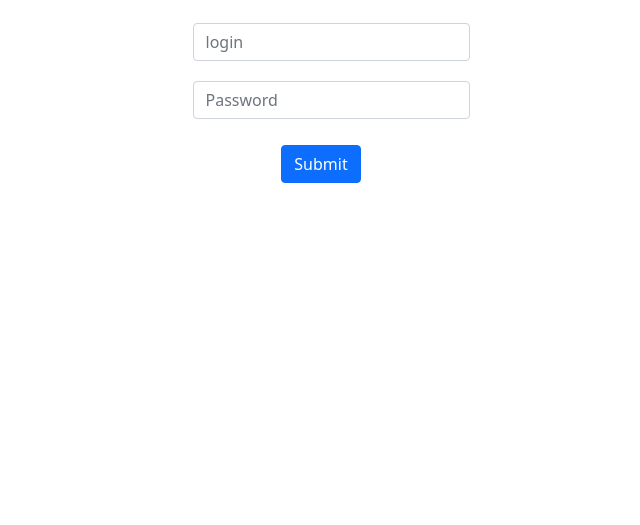
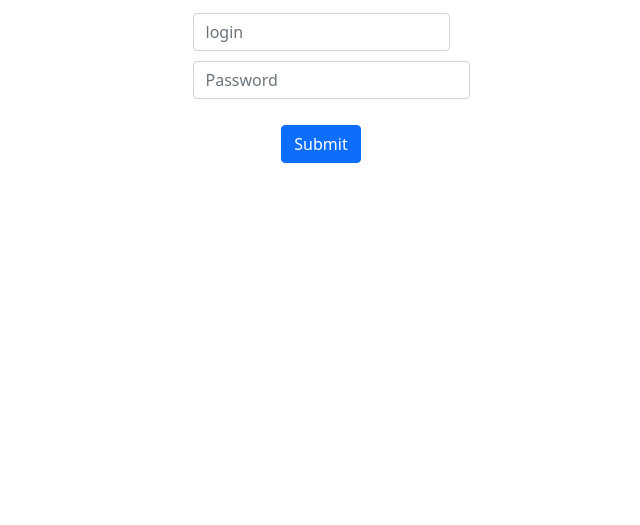
Before and after one commit to Dmitri611/Server, a website: page index.html in a window 1280 px wide. Shown: the part 275-800 px from the top of the page, without its empty margins (319-959 px from the left). Drawn offline with nearby package versions, Linux system fonts and the light colour scheme.

Commit message:
feat: complited task

```diff
--- a/index.html
+++ b/index.html
@@ -22,7 +22,7 @@
         <p class="fonts">Введите свои данные</p>
     </div>
         <div class="form-group">
-          <input type="login" class="form-control input" id="login"  placeholder="login" required>
+          <input type="login" class="form-control " id="login"  placeholder="login" required>
         </div>
         <div class="form-group">
           <input type="password" class="form-control input" id="password" placeholder="Password" required >
```
